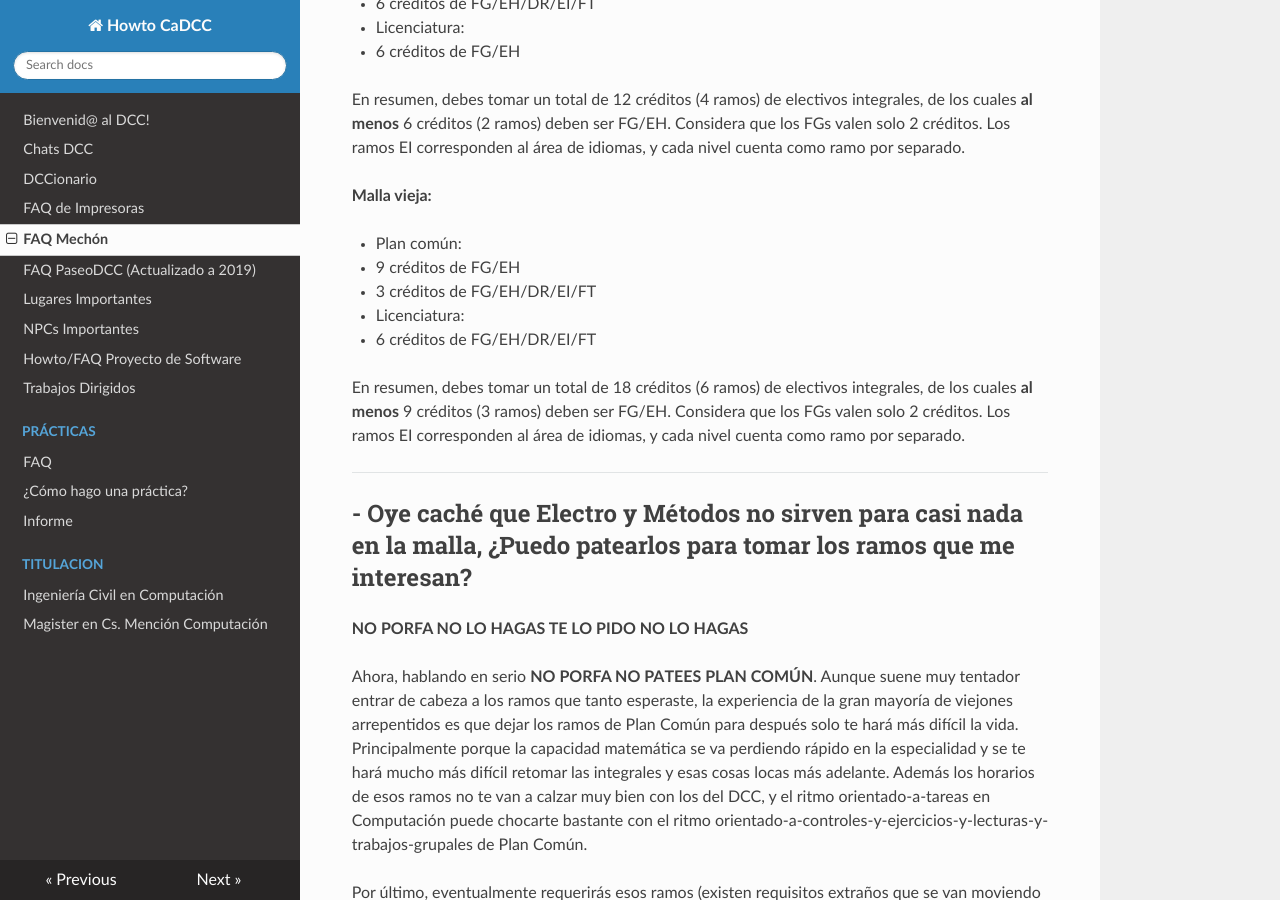
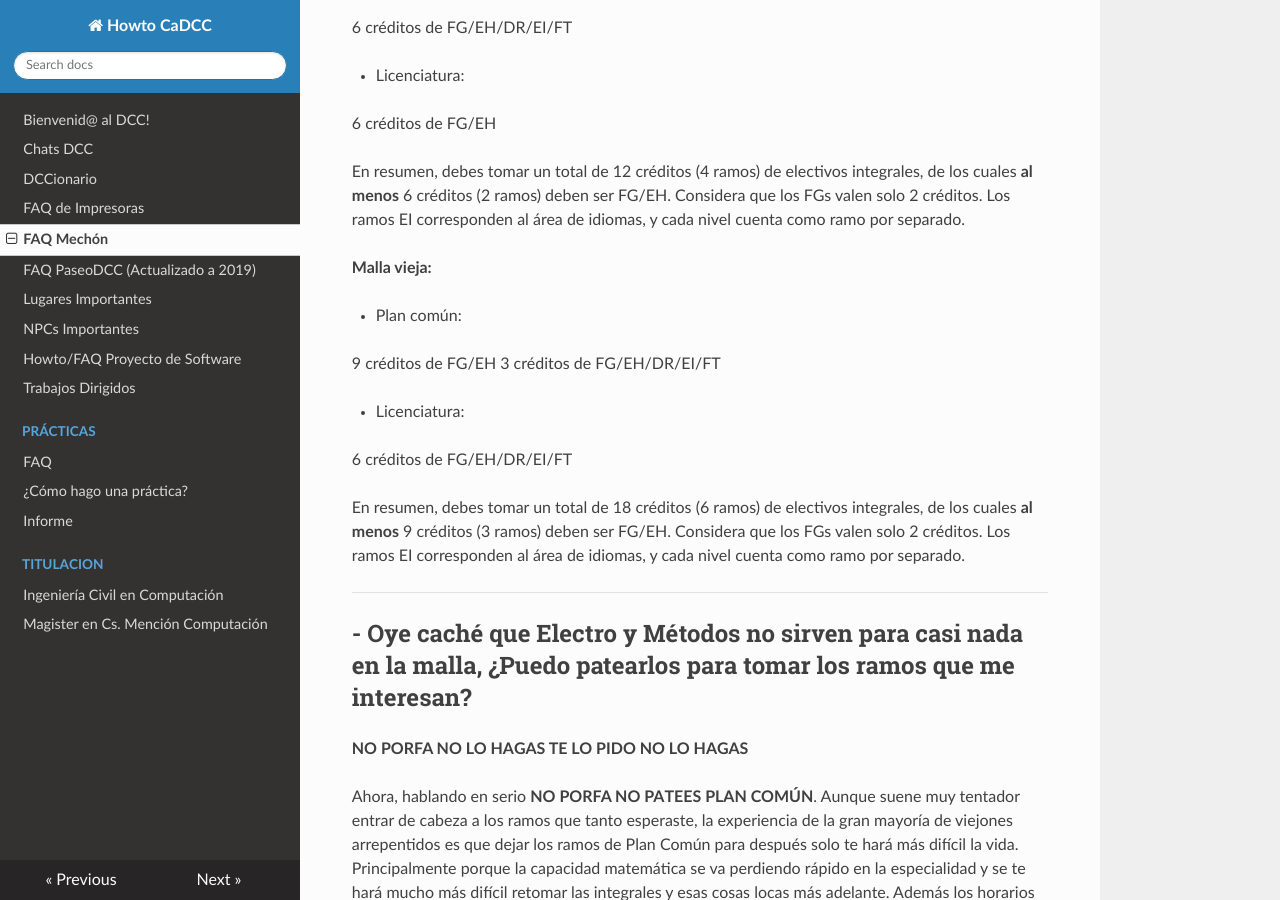
Before and after one commit to cadcc/howto, an MkDocs documentation site: the page built from docs/FAQ Mechón.md, in a window 1280 px wide and 900 px high, scrolled down 6426 px. Built offline with MkDocs 1.6.1, drawn with Linux system fonts in a browser that asks for light colours; nearby versions of some CDN libraries.

Commit message:
damn you markdown standards

```diff
--- a/docs/FAQ Mechón.md
+++ b/docs/FAQ Mechón.md
@@ -169,11 +169,11 @@
 
 - Plan común:
 
-  - 6 créditos de FG/EH/DR/EI/FT
+   6 créditos de FG/EH/DR/EI/FT
 
 - Licenciatura:
 
-  - 6 créditos de FG/EH
+   6 créditos de FG/EH
 
 En resumen, debes tomar un total de 12 créditos (4 ramos) de electivos integrales, de los cuales **al menos** 6 créditos (2 ramos) deben ser FG/EH. Considera que los FGs valen solo 2 créditos. Los ramos EI corresponden al área de idiomas, y cada nivel cuenta como ramo por separado.
 
@@ -181,12 +181,12 @@
 
 - Plan común:
 
-  - 9 créditos de FG/EH
-  - 3 créditos de FG/EH/DR/EI/FT
+   9 créditos de FG/EH
+   3 créditos de FG/EH/DR/EI/FT
 
 - Licenciatura:
 
-  - 6 créditos de FG/EH/DR/EI/FT
+   6 créditos de FG/EH/DR/EI/FT
 
 En resumen, debes tomar un total de 18 créditos (6 ramos) de electivos integrales, de los cuales **al menos** 9 créditos (3 ramos) deben ser FG/EH. Considera que los FGs valen solo 2 créditos. Los ramos EI corresponden al área de idiomas, y cada nivel cuenta como ramo por separado.
 
```
